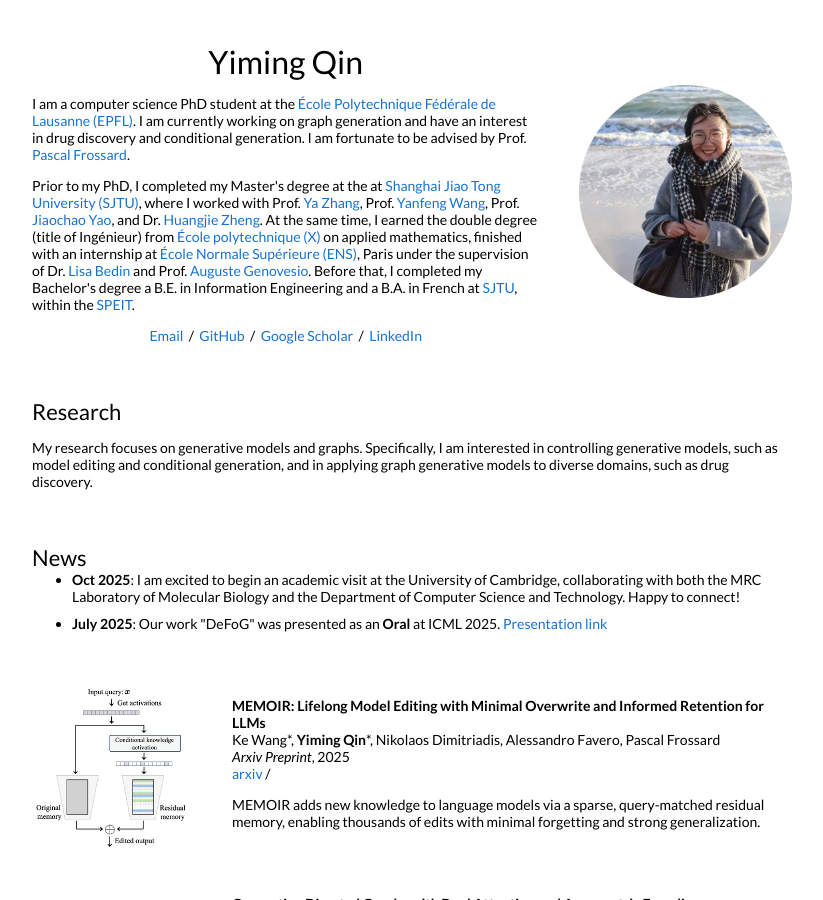
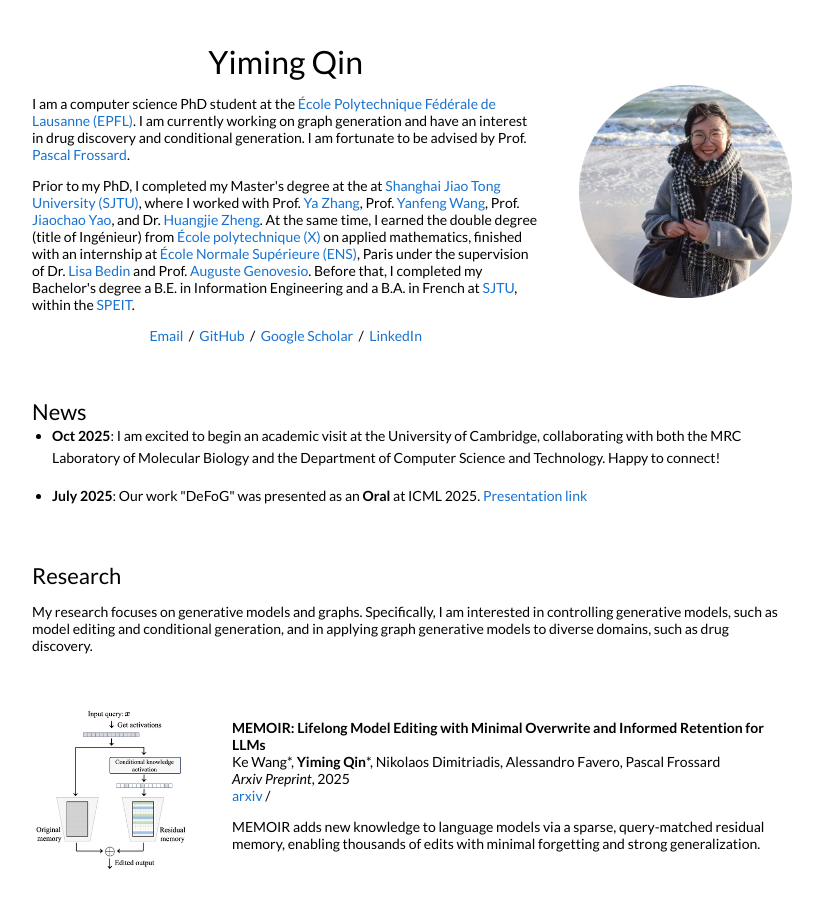
Before and after one commit to qym7/qym7.github.io, a Jekyll site: the page built from _posts/2025-07-01-MEMOIR.markdown, in a window 1280 px wide and 900 px high. Shown: the whole window, without its empty margins (228-1051 px from the left). Built offline with Jekyll 4.4.1, drawn with Linux system fonts in a browser that asks for light colours.

Commit message:
Update default.html

```diff
--- a/_layouts/default.html
+++ b/_layouts/default.html
@@ -63,6 +63,26 @@
           </tr>
         </table>
 
+
+        <table style="width:100%;border:0;border-spacing:0;border-collapse:separate;margin:0 auto;">
+          <tr>
+            <td style="padding:2.5%;width:100%;vertical-align:middle;">
+              <h2 style="margin-bottom:15px;">News</h2>
+              <ul style="margin-top:0; margin-left:20px; padding-left:0; list-style-position:outside; line-height:1.6;">
+                <li style="margin-bottom:15px;">
+                  <b>Oct 2025</b>: I am excited to begin an academic visit at the University of Cambridge, collaborating with both the MRC Laboratory of Molecular Biology and the Department of Computer Science and Technology. Happy to connect!
+                </li>
+                <li style="margin-bottom:15px;">
+                  <b>July 2025</b>: Our work "DeFoG" was presented as an <b>Oral</b> at ICML 2025.
+                  <a href="https://icml.cc/virtual/2025/oral/47238">Presentation link</a>
+                </li>
+              </ul>
+            </td>
+          </tr>
+        </table>
+
+
+
         <table style="width:100%;border:0px;border-spacing:0px;border-collapse:separate;margin-right:auto;margin-left:auto;">
           <tr>
             <td style="padding:2.5%;width:100%;vertical-align:middle">
@@ -72,22 +92,6 @@
                 My research focuses on generative models and graphs.
                 Specifically, I am interested in controlling generative models, such as model editing and conditional generation, and in applying graph generative models to diverse domains, such as drug discovery.
               </p>
-            </td>
-          </tr>
-        </table>
-
-        <table style="width:100%;border:0px;border-spacing:0px;border-collapse:separate;margin-right:auto;margin-left:auto;">
-          <tr>
-            <td style="padding:2.5%;width:100%;vertical-align:middle">
-              <h2>News</h2>
-              <ul style="margin-top:0; list-style-position:outside;">
-                <li style="margin-bottom:10px;">
-                  <b>Oct 2025</b>: I am excited to begin an academic visit at the University of Cambridge, collaborating with both the MRC Laboratory of Molecular Biology and the Department of Computer Science and Technology. Happy to connect!
-                </li>
-                <li style="margin-bottom:10px;">
-                  <b>July 2025</b>: Our work "DeFoG" was presented as an <b>Oral</b> at ICML 2025. <a href="https://icml.cc/virtual/2025/oral/47238">Presentation link</a>
-                </li>
-              </ul>
             </td>
           </tr>
         </table>
```
